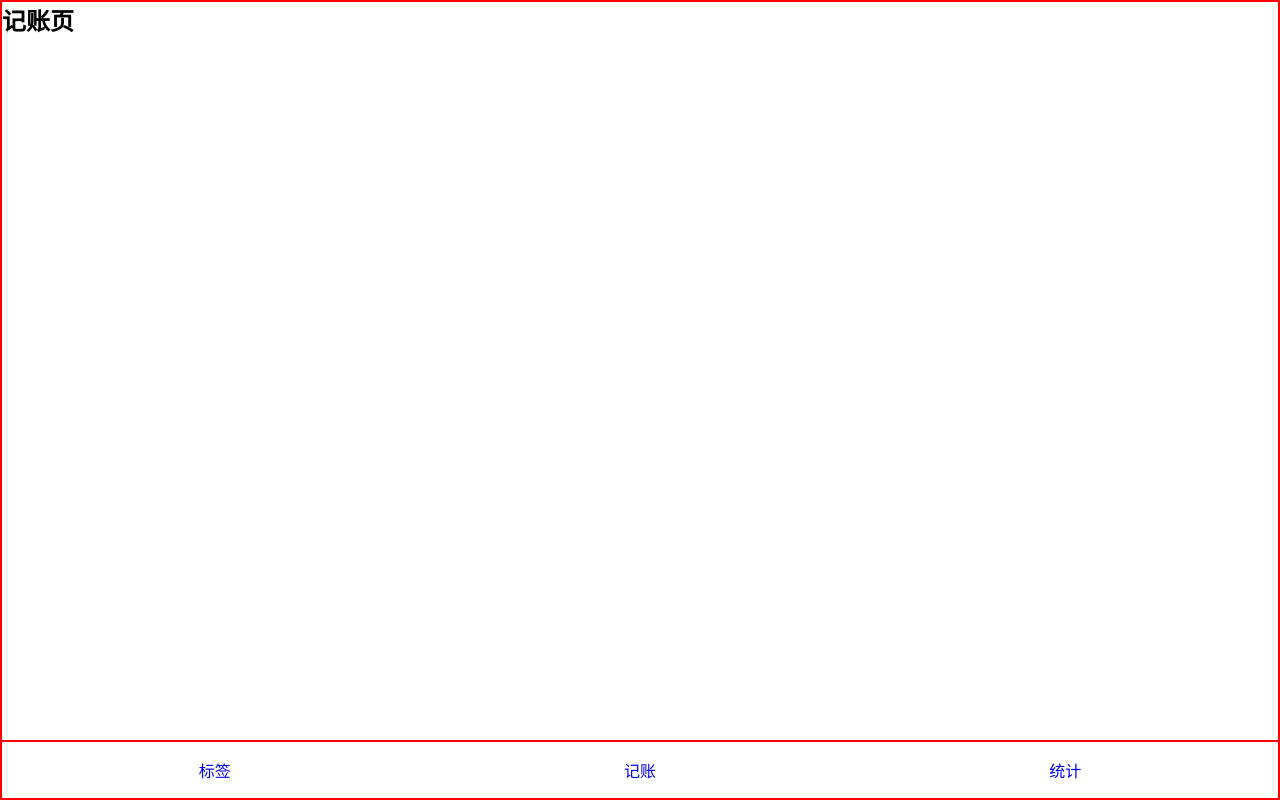
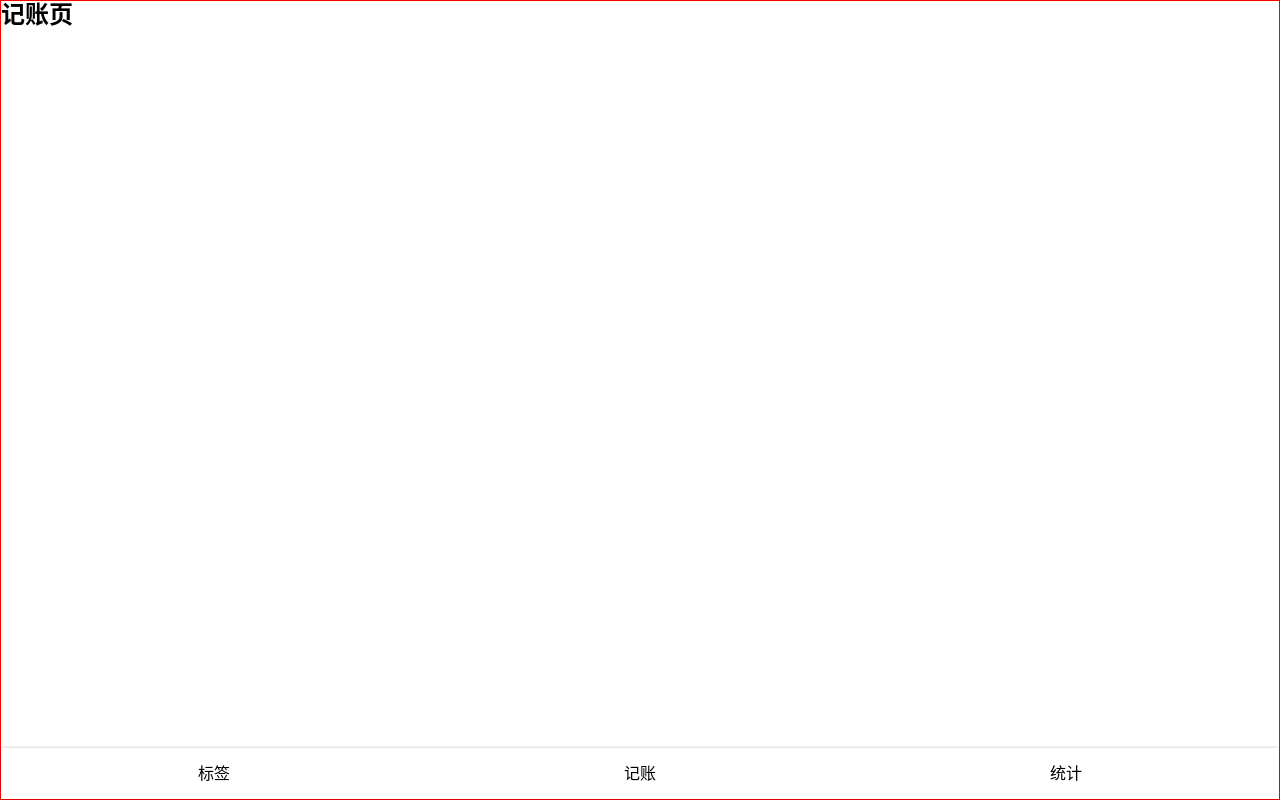
Before and after one commit to mumu111111/HiMoney, a React (Create React App) app: page /#/money in a window 1280 px wide. Built offline with nearby package versions, Linux system fonts and the light colour scheme; the HTML template or start-up script is replaced by a standard one.

Commit message:
'nav组件'

```diff
--- a/src/App.tsx
+++ b/src/App.tsx
@@ -4,10 +4,11 @@
   HashRouter as Router,
   Switch,
   Route,
-  Link,
+
   Redirect
 } from "react-router-dom";
 import styled from 'styled-components';
+import Nav from './components/Nav'
 
 const Wrapper = styled.div`
   border: 1px solid red;
@@ -16,21 +17,10 @@
   flex-direction: column;
 `
 const Main = styled.div`
-  border: 1px solid red;
   flex-grow: 1;
   overflow: auto;
 `
-const Nav = styled.nav`
-  border: 1px solid red;
-  > ul {
-    display: flex;
-    > li {
-      width: 33.3333%;
-      text-align: center;
-      padding: 16px;
-    }
-  }
-`
+
 function App() {
   return (
     <Router>
@@ -52,20 +42,8 @@
             </Route>
           </Switch>
         </Main>
+        <Nav />
 
-        <Nav>
-          <ul>
-            <li>
-              <Link to="/tags">标签</Link>
-            </li>
-            <li>
-              <Link to="/money">记账</Link>
-            </li>
-            <li>
-              <Link to="/statistics">统计</Link>
-            </li>
-          </ul>
-        </Nav>
       </Wrapper>
     </Router>
   );
--- /dev/null
+++ b/src/components/Nav.tsx
@@ -0,0 +1,33 @@
+import React from 'react';
+import { Link } from 'react-router-dom';
+import styled from 'styled-components';
+const NavWrapper = styled.nav`
+// line-height: 24px;
+box-shadow: 0 0 3px rgba(0,0,0,0.25);
+> ul {
+  display: flex;
+  > li {
+    width: 33.3333%;
+    text-align: center;
+    padding: 16px;
+  }
+}
+`
+const Nav = () => {
+    return (
+        <NavWrapper>
+            <ul>
+                <li>
+                    <Link to="/tags">标签</Link>
+                </li>
+                <li>
+                    <Link to="/money">记账</Link>
+                </li>
+                <li>
+                    <Link to="/statistics">统计</Link>
+                </li>
+            </ul>
+        </NavWrapper>
+    )
+}
+export default Nav;
--- /dev/null
+++ b/src/helper.scss
@@ -0,0 +1 @@
+$font-hei: -apple-system, "Noto Sans", "Helvetica Neue", Helvetica, "Nimbus Sans L", Arial, "Liberation Sans", "PingFang SC", "Hiragino Sans GB", "Noto Sans CJK SC", "Source Han Sans SC", "Source Han Sans CN", "Microsoft YaHei", "Wenquanyi Micro Hei", "WenQuanYi Zen Hei", "ST Heiti", SimHei, "WenQuanYi Zen Hei Sharp", sans-serif;
--- a/src/index.scss
+++ b/src/index.scss
@@ -1,9 +1,13 @@
 // 公共样式
 @import-normalize;
-
-*{margin: 0; padding: 0; box-sizing: border-box;}
-*::before{box-sizing: border-box;}
-*::after{box-sizing: border-box;}
-
-ul>li{list-style: none;}
-a{text-decoration: none;}
+@import 'helper';
+* {margin: 0; padding: 0; box-sizing: border-box;}
+*::before {box-sizing: border-box;}
+*::after {box-sizing: border-box;}
+ul>li {list-style: none;}
+a {text-decoration: none;color:inherit;}
+body{
+    font-family: $font-hei;
+    font-size: 16px;
+    line-height: 1.2;
+}
```
